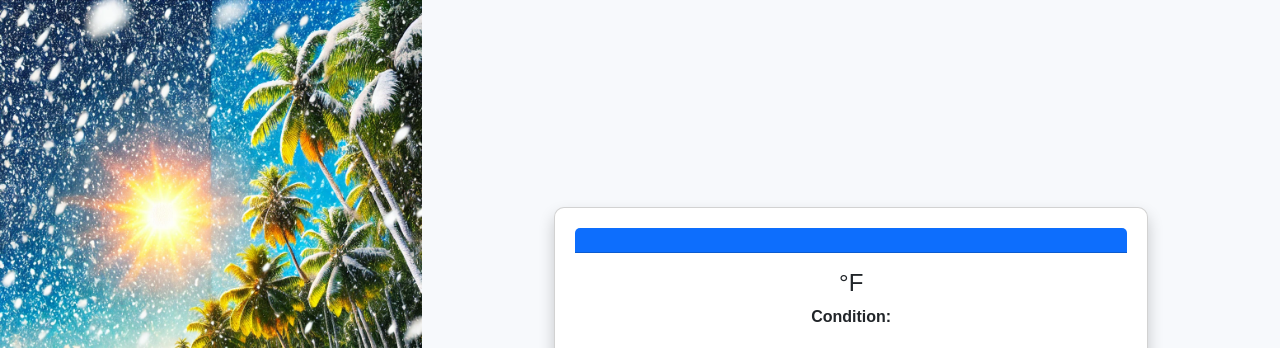
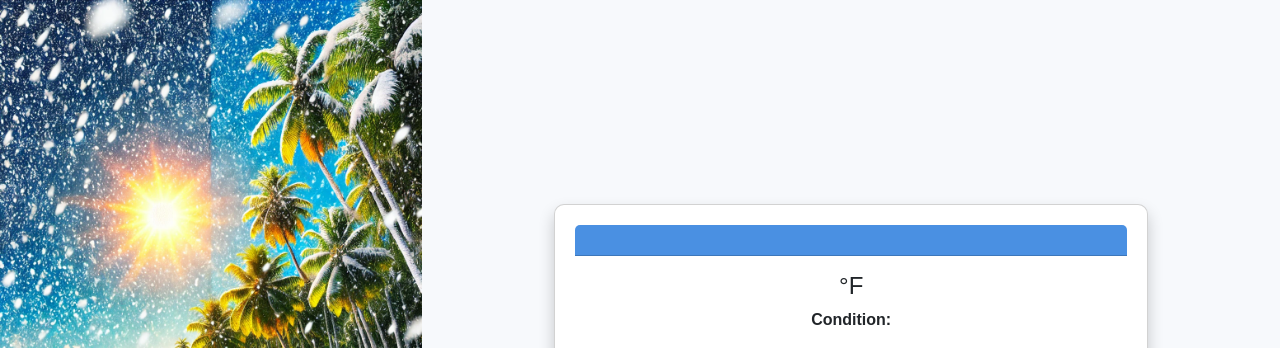
Before and after one commit to Morgan-Sell/weather-api, a Flask app: template templates/results.html in a window 1280 px wide. Shown: the top 348 px of the page. Run offline with Flask 3, Linux system fonts and the light colour scheme; the template is opened without the code that fills it, so the values that code supplies are empty.

Commit message:
improved UX design of results.html

```diff
--- a/src/weather_cache.py
+++ b/src/weather_cache.py
@@ -34,7 +34,7 @@
 
 @dataclass
 class WeatherData:
-    city: str
+    location: str
     address: str
     date_str: str
     temperature: float
@@ -58,7 +58,7 @@
     current_conditions = data["locations"][location]["currentConditions"]
 
     weather_data = WeatherData(
-        city=location,
+        location=location,
         address=data["locations"][location]["address"],
         date_str=extract_date(current_conditions.get("datetime")),
         temperature=current_conditions.get("temp"),
--- a/static/css/style.css
+++ b/static/css/style.css
@@ -69,10 +69,6 @@
     max-width: 600px !important; /* Set a max width to control the overall width */
 }
 
-.card-header h3 {
-    font-size: 1.5em; /* Makes the location name more prominent */
-}
-
 .card-body img {
     margin-right: 5px; /* Adds space between icons and text */
     vertical-align: middle; /* Aligns icons with text */
@@ -100,3 +96,18 @@
     box-shadow: 0 8px 16px rgba(0, 0, 0, 0.2);
     margin: 0 auto;
 }
+
+
+.custom-card-header {
+    background-color: #4a90e2; /* Cooler blue shade */
+    color: white;
+    text-align: center;
+    font-weight: 600;
+    font-size: 1.5em;
+    font-family: 'Georgia', serif;
+    padding: 15px;
+}
+
+.custom-card-header h3 {
+    margin: 0;
+}
--- a/templates/results.html
+++ b/templates/results.html
@@ -4,8 +4,8 @@
 
 {% block content %}
 <div class="card text-center mt-4 mx-auto enlarged-card">
-    <div class="card-header bg-primary text-white">
-        <h3>{{ weather_data.location }}</h3> <!-- Display location name prominently -->
+    <div class="card-header custom-card-header">
+        <h3>{{ weather_data.location }}</h3>
     </div>
     <div class="card-body">
         <h4 class="card-title">{{ weather_data.temperature }} °F</h4>
```
Also changed, not shown: tests/test_weather_cache.py (+2 -2 lines).
